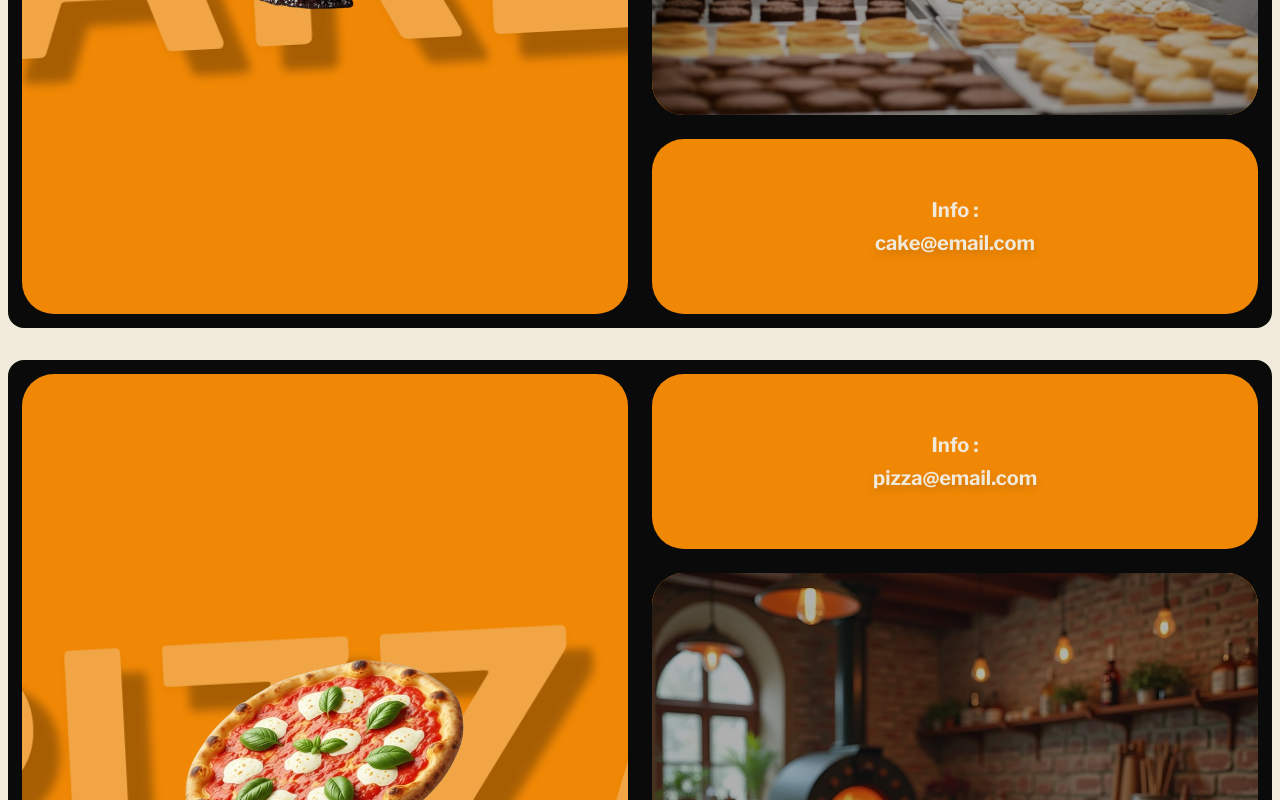
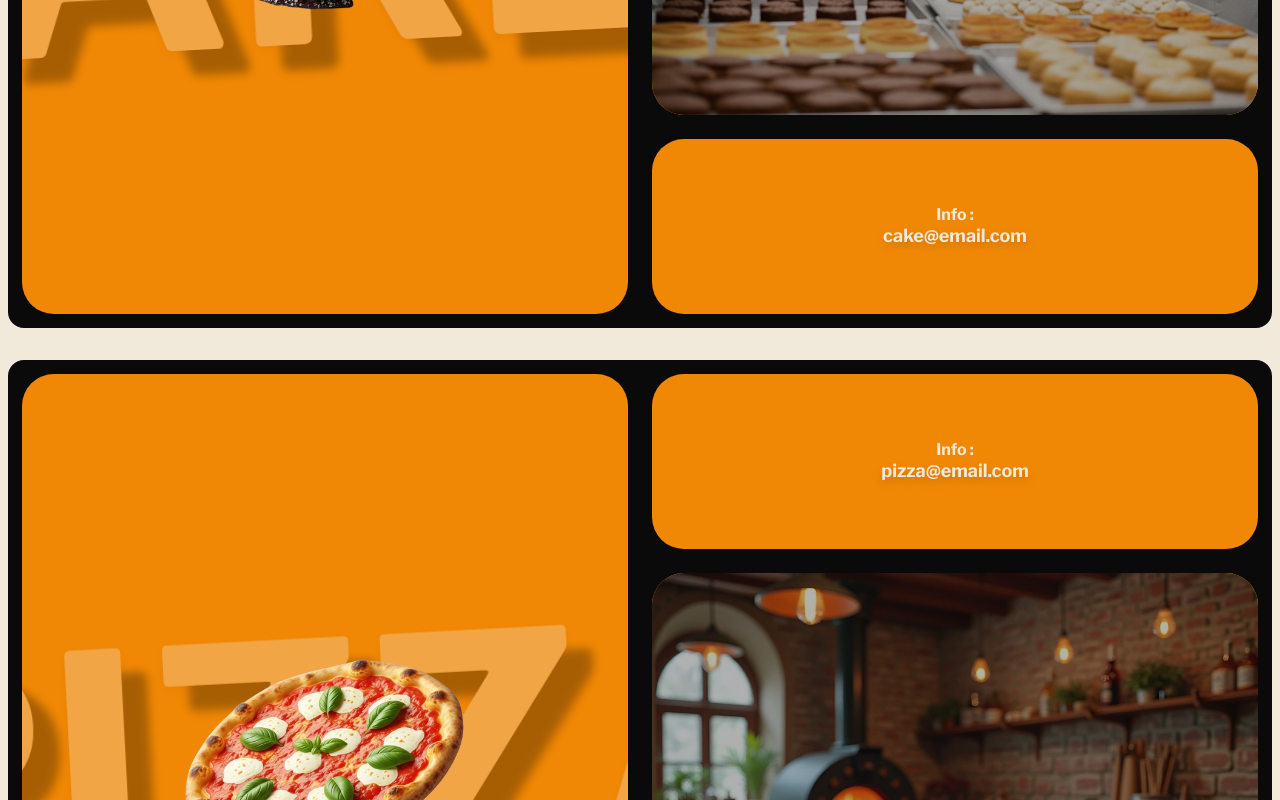
Before and after one commit to marcoD9/courses-landing-page, a Next.js app: page / in a window 1280 px wide. Shown: the part 1400-2200 px from the top of the page. Built offline with nearby package versions, Linux system fonts and the light colour scheme.

Commit message:
Update contact card text-size

```diff
--- a/src/app/components/ui/ContactCard.tsx
+++ b/src/app/components/ui/ContactCard.tsx
@@ -14,17 +14,17 @@ export default function ContactCard({ contact }: ContactCardProp) {
       hover:bg-[var(--card-hover-color)] transform transition-all duration-500 ease-in-out
       hover:scale-105 hover:z-20
       overflow-hidden
-      p-4"
+      p-2"
     >
       <p
         className="
-         text-sm sm:text-m lg:text-xl font-semibold leading-tight text-center mb-2"
+           text-xs sm:text-sm lg:text-base font-semibold leading-tight text-center "
       >
         Info :
       </p>
       <p
         className="
-        text-sm sm:text-m lg:text-xl
+        text-sm sm:text-base lg:text-lg
         font-extrabold leading-tight
         drop-shadow-lg"
       >
```
